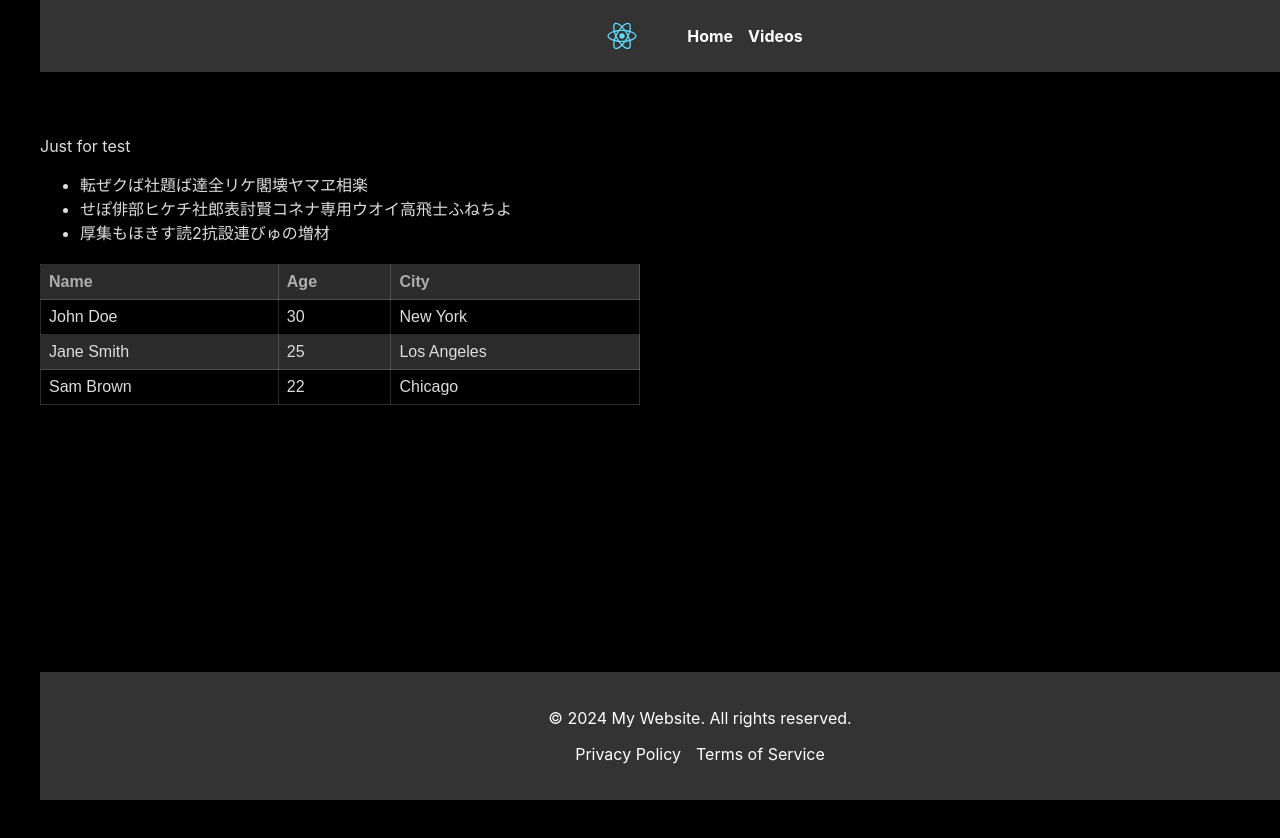
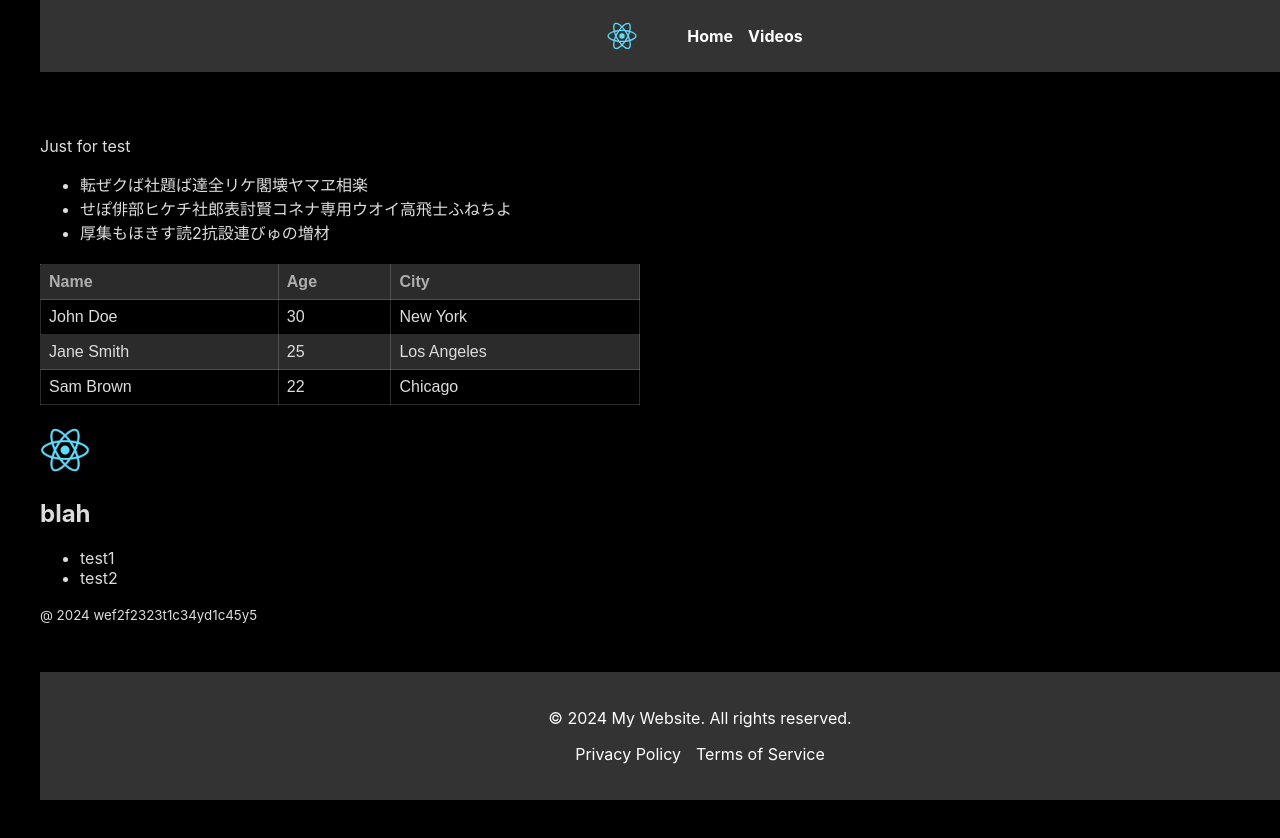
Before and after one commit to whispfear/my-app, a React (Create React App) app: page / in a window 1280 px wide. Shown: the top 838 px of the page. Before the commit the page ends 800 px from the top, so only its background shows below. Built offline with nearby package versions, Linux system fonts and the light colour scheme.

Commit message:
components folder create and move files

```diff
--- a/src/Footer.js
+++ b/src/components/Footer.js
@@ -1,5 +1,5 @@
 import React from 'react';
-import './index.css';
+import '../index.css';
 
 const Footer = () => {
   return (
--- a/src/Header.js
+++ b/src/components/Header.js
@@ -1,7 +1,7 @@
 import React from 'react';
 import { Link } from 'react-router-dom';
-import logo from './logo.svg';
-import './index.css';
+import logo from '../logo.svg';
+import '../index.css';
 
 const Header = () => {
   return (
--- a/src/HomePage.js
+++ b/src/components/HomePage.js
@@ -1,5 +1,6 @@
 import React from 'react';
-import Test from './test';
+import TestTable from './test_table';
+import TestPage from './test_page';
 
 const Home = () => (
   <section>
@@ -9,7 +10,8 @@ const Home = () => (
       <li>せぽ俳部ヒケチ社郎表討賢コネナ専用ウオイ高飛士ふねちよ</li>
       <li>厚集もほきす読2抗設連びゅの増材</li>
     </ul>
-    <Test />
+    <TestTable />
+    <TestPage />
   </section>
 );
 
--- /dev/null
+++ b/src/components/test_page.js
@@ -0,0 +1,23 @@
+import React from 'react';
+
+const TestPage = () => {
+  return (
+    <div>
+        <header>
+            <img src="./logo512.png" alt="logo" />
+         </header>
+        <main>
+            <h1>blah</h1>
+            <ul>
+                <li>test1</li>
+                <li>test2</li>
+            </ul>
+        </main>
+        <footer>
+            <small>@ 2024 wef2f2323t1c34yd1c45y5</small>
+        </footer>
+    </div>
+  );
+};
+
+export default TestPage;
--- a/src/test.js
+++ b/src/components/test_table.js
@@ -1,6 +1,6 @@
 import React from 'react';
 
-const Test = () => {
+const TestTable = () => {
   return (
     <table>
     <thead>
@@ -31,4 +31,4 @@ const Test = () => {
   );
 };
 
-export default Test;
+export default TestTable;
```
Also changed, not shown: src/App.js (+4 -4 lines), src/components/Video.js (renamed from src/Video.js), src/components/VideoList.js (renamed from src/VideoList.js).
